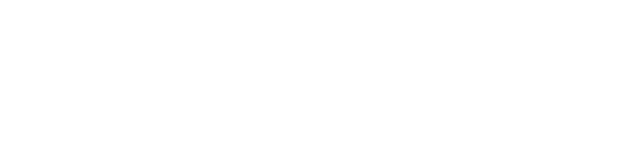
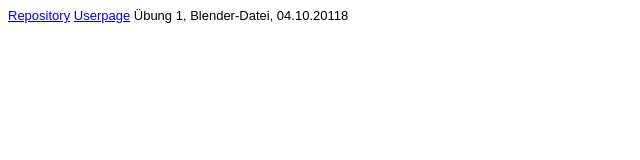
Before and after one commit to dangscha/dangscha.github.io, a plain HTML site: page Steckbrief/steckbrief.htm in a window 1280 px wide. Shown: the whole page, without its empty margins (0-640 px from the left). Drawn offline with Linux system fonts and the light colour scheme.

Commit message:
Update steckbrief.htm

```diff
--- a/Steckbrief/steckbrief.htm
+++ b/Steckbrief/steckbrief.htm
@@ -12,6 +12,10 @@ body {
 </style>
 </head>
 <body>
-	<!-- Hier die Links zu den gelösten Aufgaben einstellen, aktuelle oben, alte stehen lassen! Format: Aufgabenbezeichnung, Datum -->
+	<a href="https://dangscha.github.io/" target="_blank">Repository</a>
+	<a href="https://github.com/dangscha/EIA2" target="_blank">Userpage</a>
+
+
+<!-->	Übung 1, Blender-Datei, 04.10.20118</a></br>	<!-- Hier die Links zu den gelösten Aufgaben einstellen, aktuelle oben, alte stehen lassen! Format: Aufgabenbezeichnung, Datum -->
 </body>
 </html>
```
